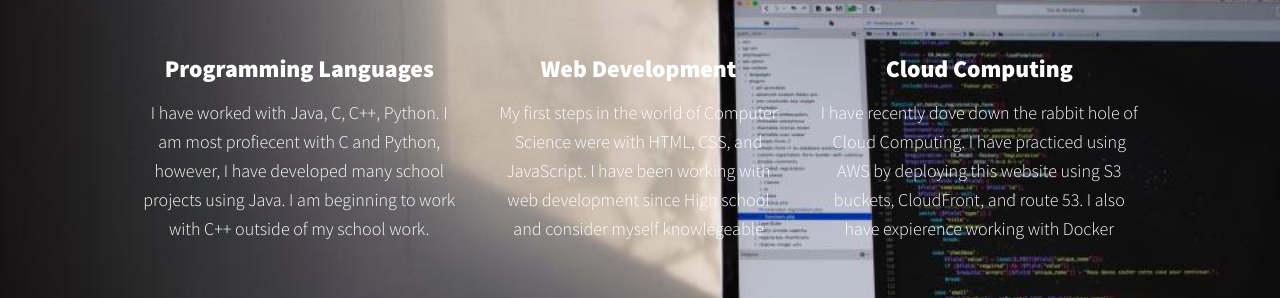
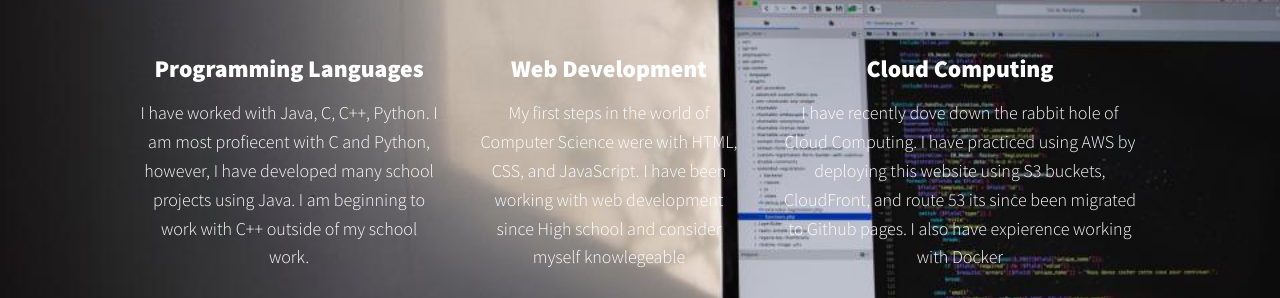
Before and after one commit to AKauffy/Old-Port, a plain HTML site: page index.html in a window 1280 px wide. Shown: the part 654-952 px from the top of the page. Drawn offline with nearby package versions, Linux system fonts and the light colour scheme.

Commit message:
Updated Skills Section

```diff
--- a/index.html
+++ b/index.html
@@ -54,7 +54,7 @@
 
                 <div class="service">
                     <h3>Cloud Computing</h3>
-                    <p>I have recently dove down the rabbit hole of Cloud Computing. I have practiced using AWS by deploying this website using S3 buckets, CloudFront, and route 53. I also have expierence working with Docker</p>
+                    <p>I have recently dove down the rabbit hole of Cloud Computing. I have practiced using AWS by deploying this website using S3 buckets, CloudFront, and route 53 its since been migrated to Github pages. I also have expierence working with Docker</p>
                 </div> <!-- / service -->
             </div> <!-- / services -->
 
```
